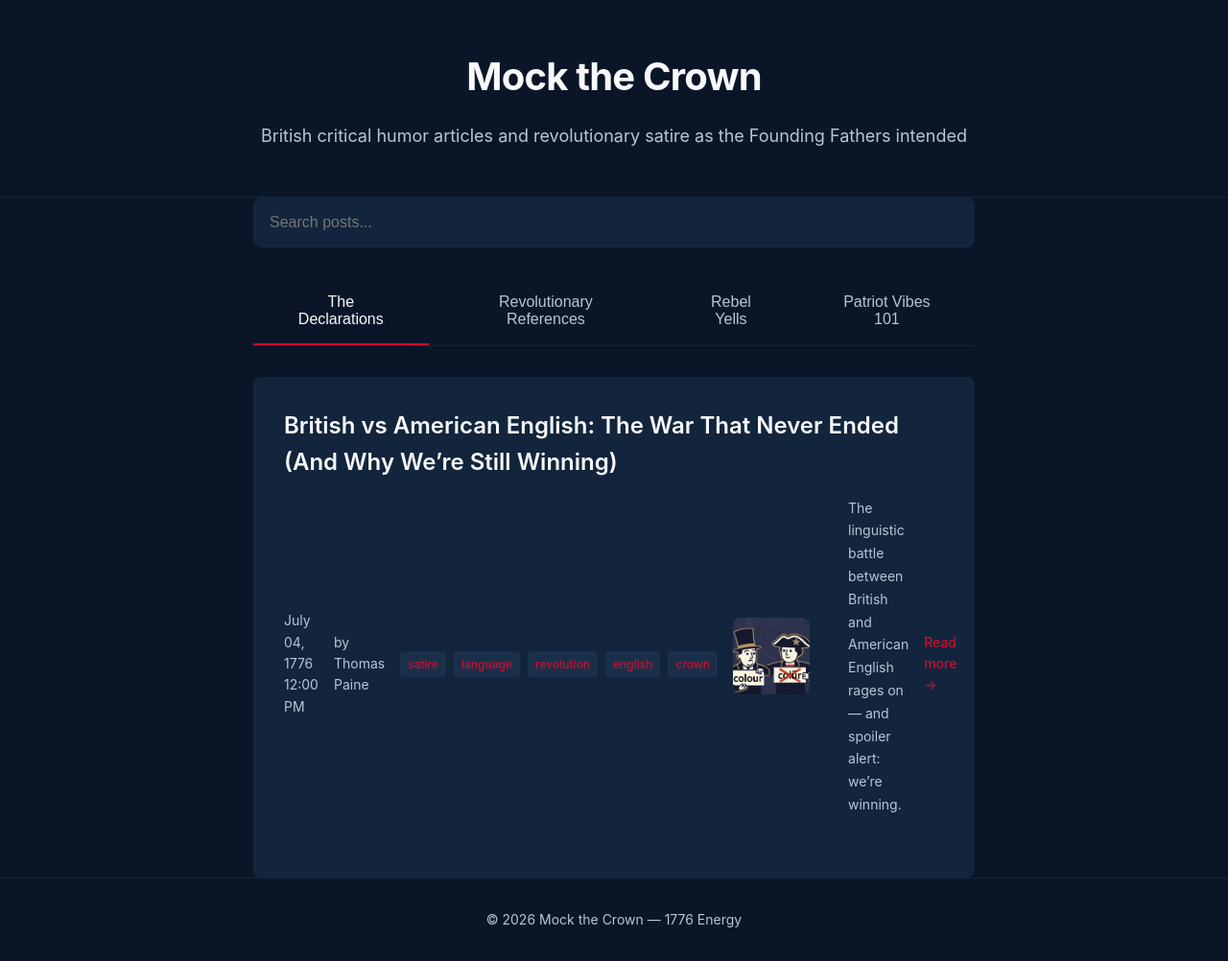
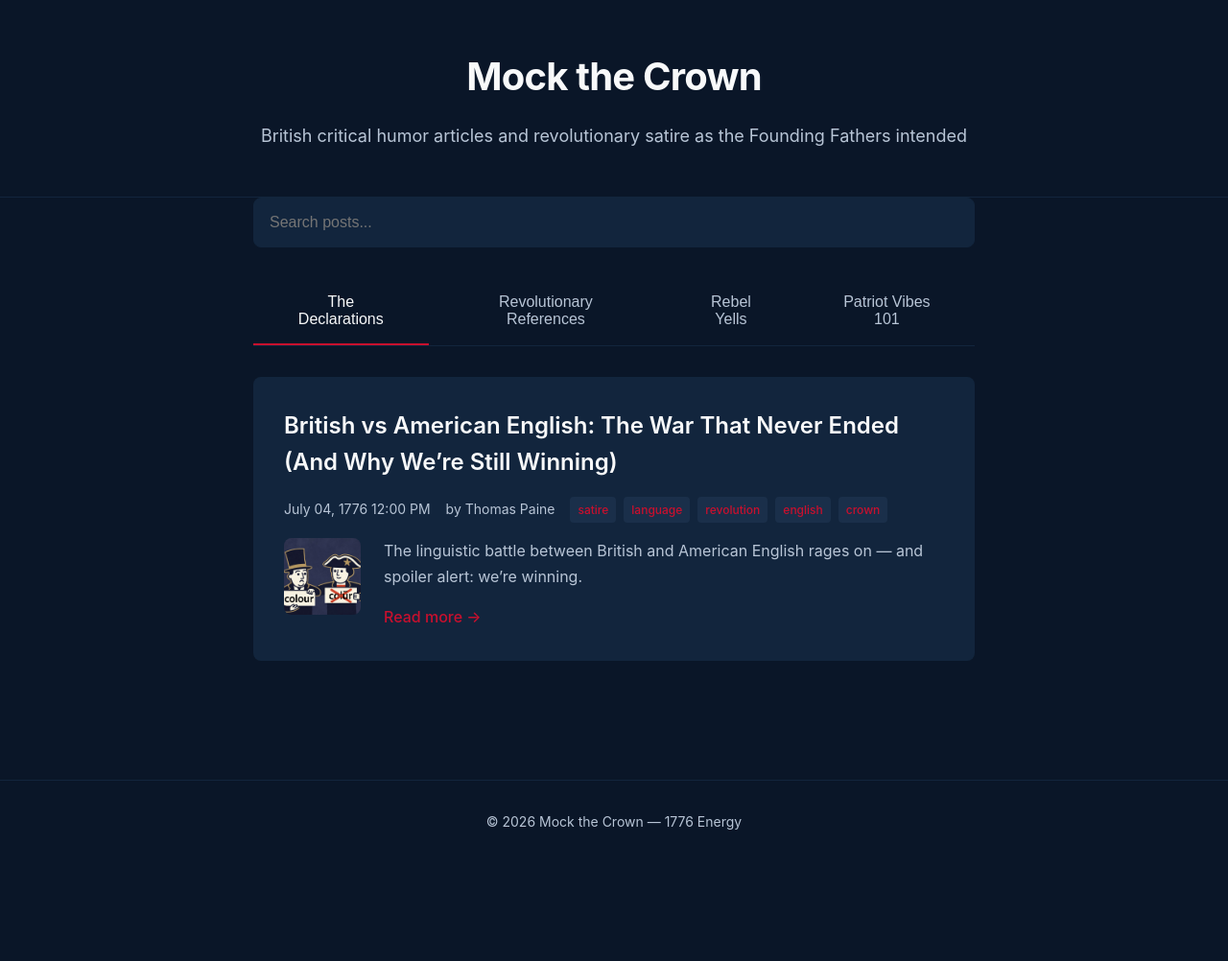
Before and after one commit to Toastyst/mock-the-crown, a Jekyll site: the page built from index.html, in a window 1280 px wide. Shown: the whole page at 96% size. Built offline with Jekyll 4.4.1, drawn with Linux system fonts in a browser that asks for light colours; the list of posts is cut into pages by our own code; after the commit the page ends 900 px from its top, so only the background shows below that.

Commit message:
Update post-preview.html for relative URLs

```diff
--- a/_includes/post-preview.html
+++ b/_includes/post-preview.html
@@ -1,20 +1,23 @@
 <article class="post-preview">
-  <h2><a href="{{ site.baseurl }}{{ include.item.url }}">{{ include.item.title }}</a></h2>
+  <h2><a href="{{ include.item.url | relative_url }}">{{ include.item.title }}</a></h2>
   <div class="post-meta">
     <time datetime="{{ include.item.date | date_to_xmlschema }}">{{ include.item.date | date: "%B %d, %Y %l:%M %p" }}</time>
     {% if include.item.author %}
       <span class="author">by {{ include.item.author }}</span>
     {% endif %}
-     {% if include.item.tags %}
-       <div class="tags">
-         {% for tag in include.item.tags %}
-           <a href="{{ site.baseurl }}/#{{ include.collection | default: 'news' }}&search={{ tag | slugify }}" class="tag">{{ tag }}</a>
-         {% endfor %}
-     {% endif %}
+    {% if include.item.tags %}
+      <div class="tags">
+        {% for tag in include.item.tags %}
+          <a href="#" class="tag">{{ tag }}</a>
+        {% endfor %}
+      </div>
+    {% endif %}
   </div>
-  <img src="{% if include.item.image %}{{ include.item.image | prepend: site.baseurl }}{% else %}{{ '/assets/images/404_image.jpg' | prepend: site.baseurl }}{% endif %}" alt="{{ include.item.title }}" class="post-thumbnail">
+  {% if include.item.image %}
+    <img src="{{ include.item.image | relative_url }}" alt="{{ include.item.title }}" class="post-thumbnail">
+  {% endif %}
   {% if include.item.excerpt %}
     <p class="excerpt">{{ include.item.excerpt | strip_html | truncatewords: 30 }}</p>
   {% endif %}
-  <a href="{{ site.baseurl }}{{ include.item.url }}" class="read-more">Read more &rarr;</a>
+  <a href="{{ include.item.url | relative_url }}" class="read-more">Read more →</a>
 </article>
```
